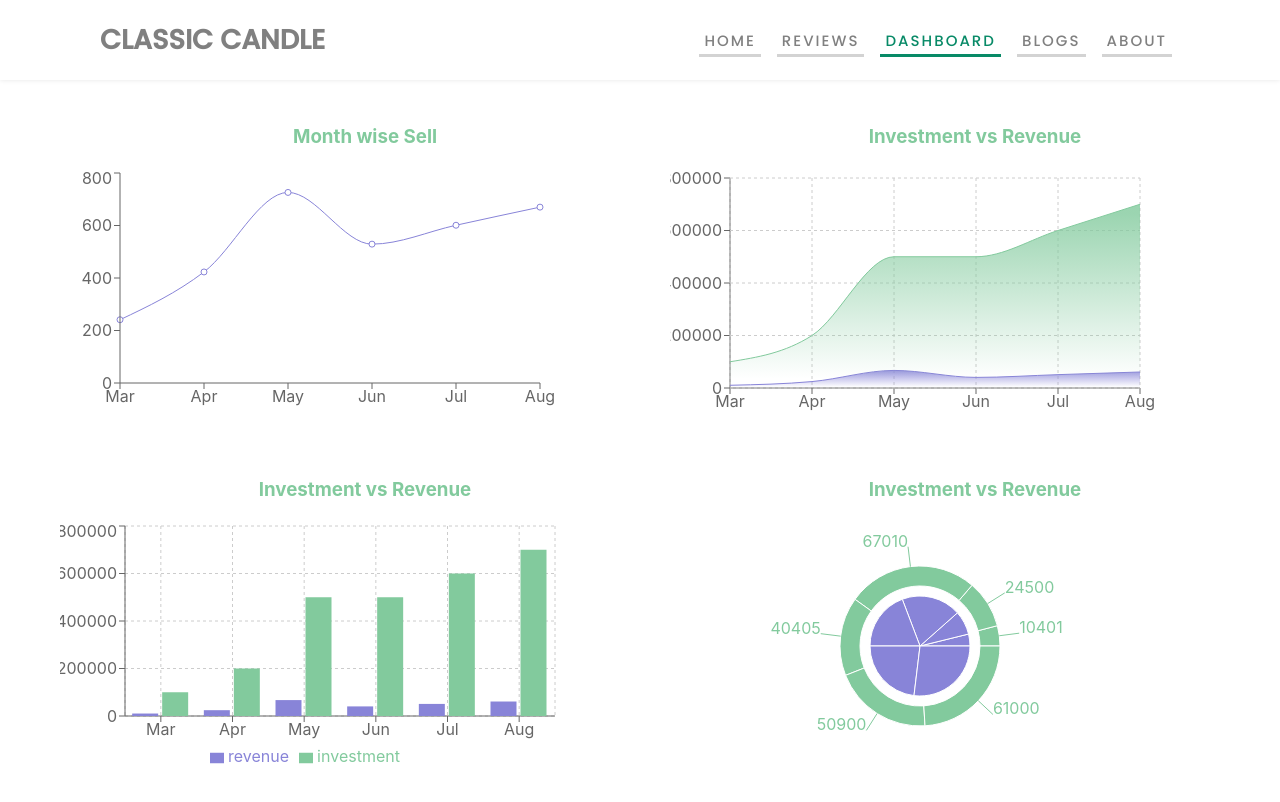
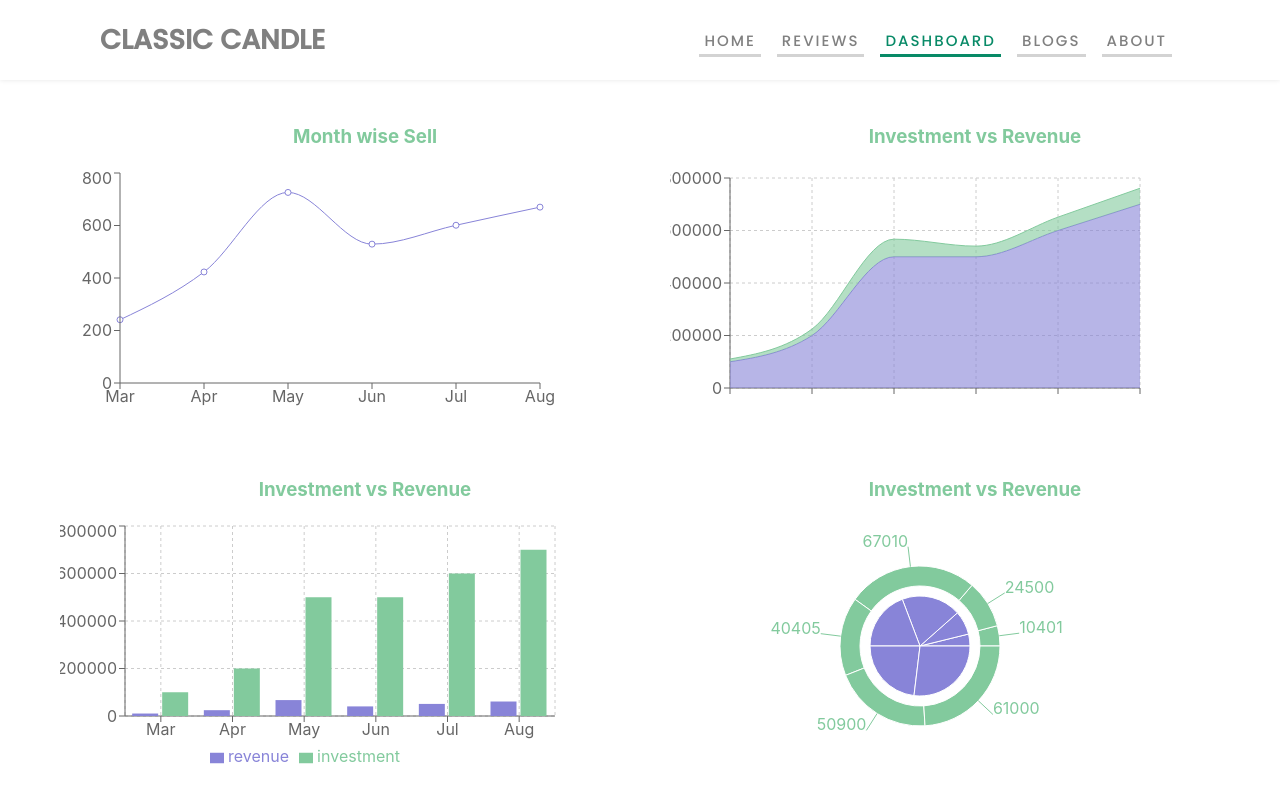
Before and after one commit to mohammadJahid8/product-analysis-site, a React (Create React App) app: page /dashboard in a window 1280 px wide. Shown: the top 802 px of the page. Built offline with nearby package versions, Linux system fonts and the light colour scheme.

Commit message:
chart fixed

```diff
--- a/src/Components/Dashboard/ShowDashboard.js
+++ b/src/Components/Dashboard/ShowDashboard.js
@@ -1,5 +1,5 @@
 import React from 'react';
-import { Area, AreaChart, Bar, BarChart, CartesianGrid, Legend, Line, LineChart, Pie, PieChart, Tooltip, XAxis, YAxis } from 'recharts';
+import { Area, AreaChart, Bar, BarChart, CartesianGrid, Legend, Line, LineChart, Pie, PieChart, ResponsiveContainer, Tooltip, XAxis, YAxis } from 'recharts';
 import './ShowDashBoard.css'
 
 const ShowDashboard = () => {
@@ -58,25 +58,26 @@ const ShowDashboard = () => {
             </div>
             <div>
                 <h3>Investment vs Revenue</h3>
-                <AreaChart width={500} height={250} data={data}
-                    margin={{ top: 10, right: 30, left: 0, bottom: 0 }}>
-                    <defs>
-                        <linearGradient id="colorUv" x1="0" y1="0" x2="0" y2="1">
-                            <stop offset="5%" stopColor="#8884d8" stopOpacity={0.8} />
-                            <stop offset="95%" stopColor="#8884d8" stopOpacity={0} />
-                        </linearGradient>
-                        <linearGradient id="colorPv" x1="0" y1="0" x2="0" y2="1">
-                            <stop offset="5%" stopColor="#82ca9d" stopOpacity={0.8} />
-                            <stop offset="95%" stopColor="#82ca9d" stopOpacity={0} />
-                        </linearGradient>
-                    </defs>
-                    <XAxis dataKey="month" />
-                    <YAxis />
-                    <CartesianGrid strokeDasharray="3 3" />
-                    <Tooltip />
-                    <Area type="monotone" dataKey="revenue" stroke="#8884d8" fillOpacity={1} fill="url(#colorUv)" />
-                    <Area type="monotone" dataKey="investment" stroke="#82ca9d" fillOpacity={1} fill="url(#colorPv)" />
-                </AreaChart>
+                 <AreaChart
+                        width={500}
+                        height={250}
+                        data={data}
+                        margin={{
+                            top: 10,
+                            right: 30,
+                            left: 0,
+                            bottom: 0,
+                        }}
+                    >
+                        <CartesianGrid strokeDasharray="3 3" />
+                        <XAxis dataKey="name" />
+                        <YAxis />
+                        <Tooltip />
+                        <Area type="monotone" dataKey="investment" stackId="1" stroke="#8884d8" fill="#8884d8" />
+                        <Area type="monotone" dataKey="revenue" stackId="1" stroke="#82ca9d" fill="#82ca9d" />
+
+                    </AreaChart>
+
             </div>
             <div>
                 <h3>Investment vs Revenue</h3>
@@ -91,7 +92,7 @@ const ShowDashboard = () => {
                 </BarChart>
             </div>
             <div>
-            <h3>Investment vs Revenue</h3>
+                <h3>Investment vs Revenue</h3>
                 <PieChart width={500} height={250}>
                     <Pie data={data} dataKey="investment" nameKey="name" cx="50%" cy="50%" outerRadius={50} fill="#8884d8" />
                     <Pie data={data} dataKey="revenue" nameKey="name" cx="50%" cy="50%" innerRadius={60} outerRadius={80} fill="#82ca9d" label />
```
Also changed, not shown: 1 other file (tests, documents, lock files or other folders).
